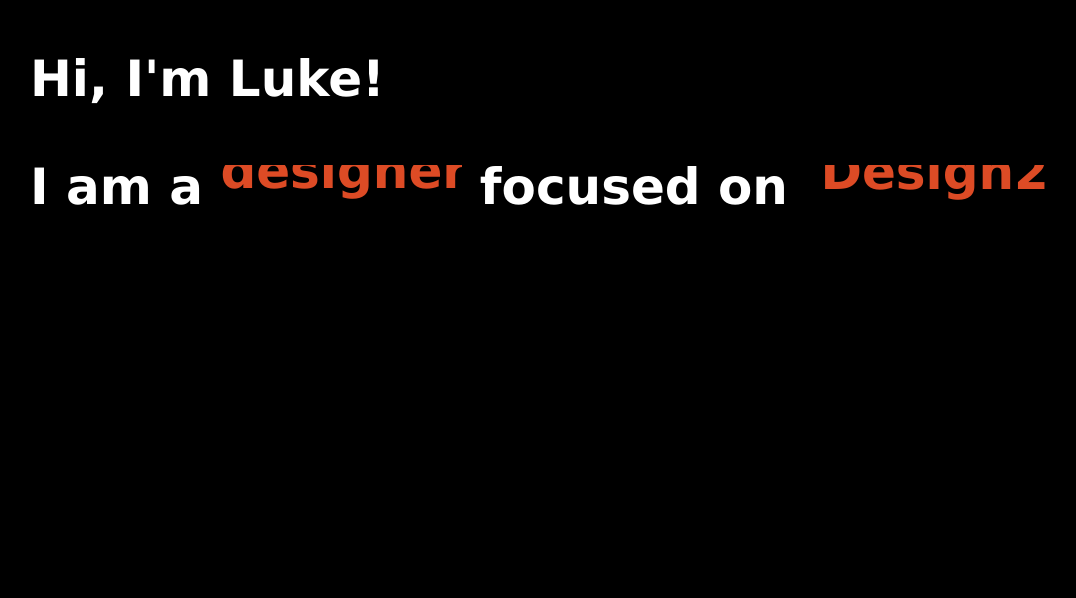
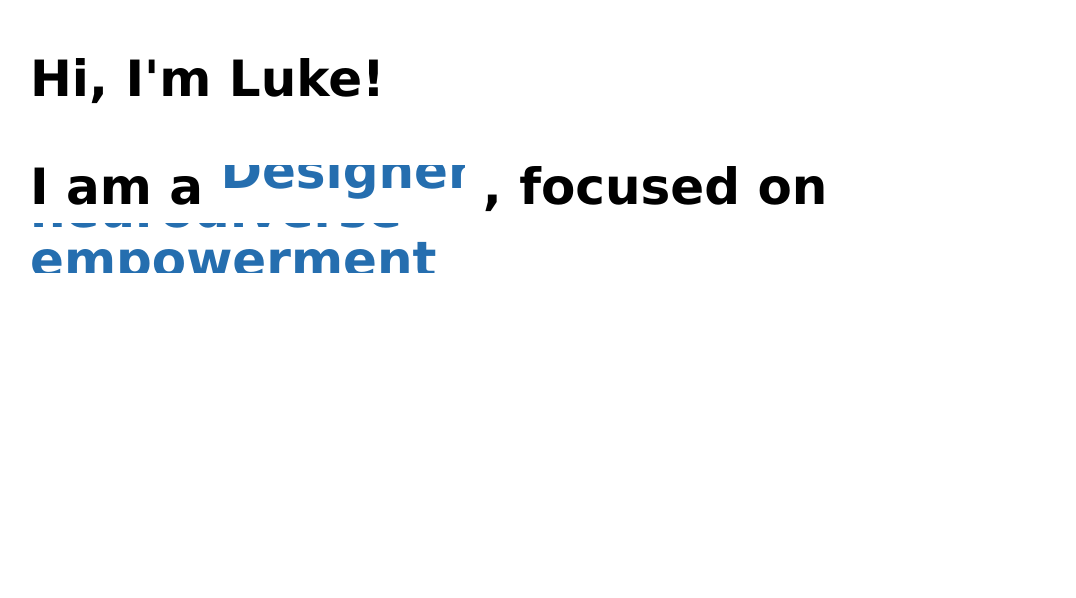
Before and after one commit to thelegoguy0/Portfolio-site, a plain HTML site: page index.html in a window 1280 px wide. Shown: the whole page, without its empty margins (28-1104 px from the left). Drawn offline with Linux system fonts and the light colour scheme.

Commit message:
Updated text and math

```diff
--- a/Styles/styles.css
+++ b/Styles/styles.css
@@ -2,14 +2,14 @@
 
 * {
   font-family: 'Verdana', sans-serif;
-  background-color: #000;
+  background-color: #ffffff;
 }
 
 h1 {
   margin: 50px;
   color: black;
-  -webkit-text-fill-color: white;
-  -webkit-text-stroke-color: black;
+  -webkit-text-fill-color: rgb(0, 0, 0);
+  -webkit-text-stroke-color: rgb(255, 255, 255);
   font-size: 50px;
 
 }
@@ -19,7 +19,7 @@ h1 {
   position: relative;
   height:  1em;
   line-height: 1em;
-  width: 242px;
+  width: 245px;
   overflow: hidden;
   vertical-align: middle;
 }
@@ -29,7 +29,7 @@ h1 {
   position: relative;
   height:  1em;
   line-height: 1em;
-  width: 260px;
+  width: 600px;
   overflow: hidden;
   vertical-align: middle;
 }
@@ -44,7 +44,7 @@ h1 {
 
 .carousel2-wrapper {
   display: inline-flex;
-  margin-left: 15px;
+  /*margin-left: 15px;*/
   flex-direction: column;
   position: absolute;
   top: -4px;
@@ -55,8 +55,8 @@ h1 {
       0% {top: calc(-0em + -4px);} /* H1 N1 */
       10% {top: calc(-0em + -4px);} /* H1 N1 */
       20% {top: calc(-0em + -4px);} /* H1 N1 */
-      30% {top: calc(-1em + -22px);} /* H1 N2 */
-      60% {top: calc(-1em + -22px);} /* H1 N2 */
+      30% {top: calc(-1em + -19px);} /* H1 N2 */
+      60% {top: calc(-1em + -19px);} /* H1 N2 */
       70% {top: calc(-2em + -42px);} /* H1 N3 */
       90% {top: calc(-2em + -42px);} /* H1 N3 */
       100% {top: calc(-0em + -4px);} /* H1 N1 */
@@ -90,13 +90,13 @@ h1 {
   margin-bottom: 20px;
 }
 
-.carousel-item:nth-child(1) {  -webkit-text-fill-color: #DD4B25}
-.carousel-item:nth-child(2) {  -webkit-text-fill-color: #256EAF}
+.carousel-item:nth-child(1) {  -webkit-text-fill-color: #256EAF}
+.carousel-item:nth-child(2) {  -webkit-text-fill-color: #DD4B25}
 .carousel-item:nth-child(3) {  -webkit-text-fill-color: #E8D44D}
 
-.carousel2-item:nth-child(1) {  -webkit-text-fill-color: #DD4B25}
-.carousel2-item:nth-child(2) {  -webkit-text-fill-color: #DD4B25}
-.carousel2-item:nth-child(3) {  -webkit-text-fill-color: #256EAF}
-.carousel2-item:nth-child(4) {  -webkit-text-fill-color: #256EAF}
+.carousel2-item:nth-child(1) {  -webkit-text-fill-color: #256EAF}
+.carousel2-item:nth-child(2) {  -webkit-text-fill-color: #256EAF}
+.carousel2-item:nth-child(3) {  -webkit-text-fill-color: #DD4B25}
+.carousel2-item:nth-child(4) {  -webkit-text-fill-color: #DD4B25}
 .carousel2-item:nth-child(5) {  -webkit-text-fill-color: #E8D44D}
 .carousel2-item:nth-child(6) {  -webkit-text-fill-color: #E8D44D}
--- a/index.html
+++ b/index.html
@@ -15,20 +15,20 @@
 <h1>I am a
   <span class="carousel">
     <div class="carousel-wrapper">
-      <span class="carousel-item des">designer</span>
-      <span class="carousel-item red">researcher</span>
-      <span class="carousel-item stu">student</span>
+      <span class="carousel-item des">Designer</span>
+      <span class="carousel-item red">Researcher</span>
+      <span class="carousel-item stu">Student</span>
     </div>
   </span>
-  focused on
+  , focused on
   <span class="carousel2">
     <div class="carousel2-wrapper">
-      <span class="carousel2-item design"> Design </span>
-      <span class="carousel2-item design2"> Design2 </span>
-      <span class="carousel2-item research"> Research </span>
-      <span class="carousel2-item research2"> Research2 </span>
-      <span class="carousel2-item future"> Future </span>
-      <span class="carousel2-item future2"> Future2 </span>
+      <span class="carousel2-item design"> Designing for neurodiverse empowerment </span>
+      <span class="carousel2-item design2"> Designing physical-digital tools</span>
+      <span class="carousel2-item research"> Exploring strengths in neurodiversity</span>
+      <span class="carousel2-item research2"> Ethical research </span>
+      <span class="carousel2-item future"> Developing skills to improve my design </span>
+      <span class="carousel2-item future2"> Learning good research practice </span>
 </h1>
 
 
```
